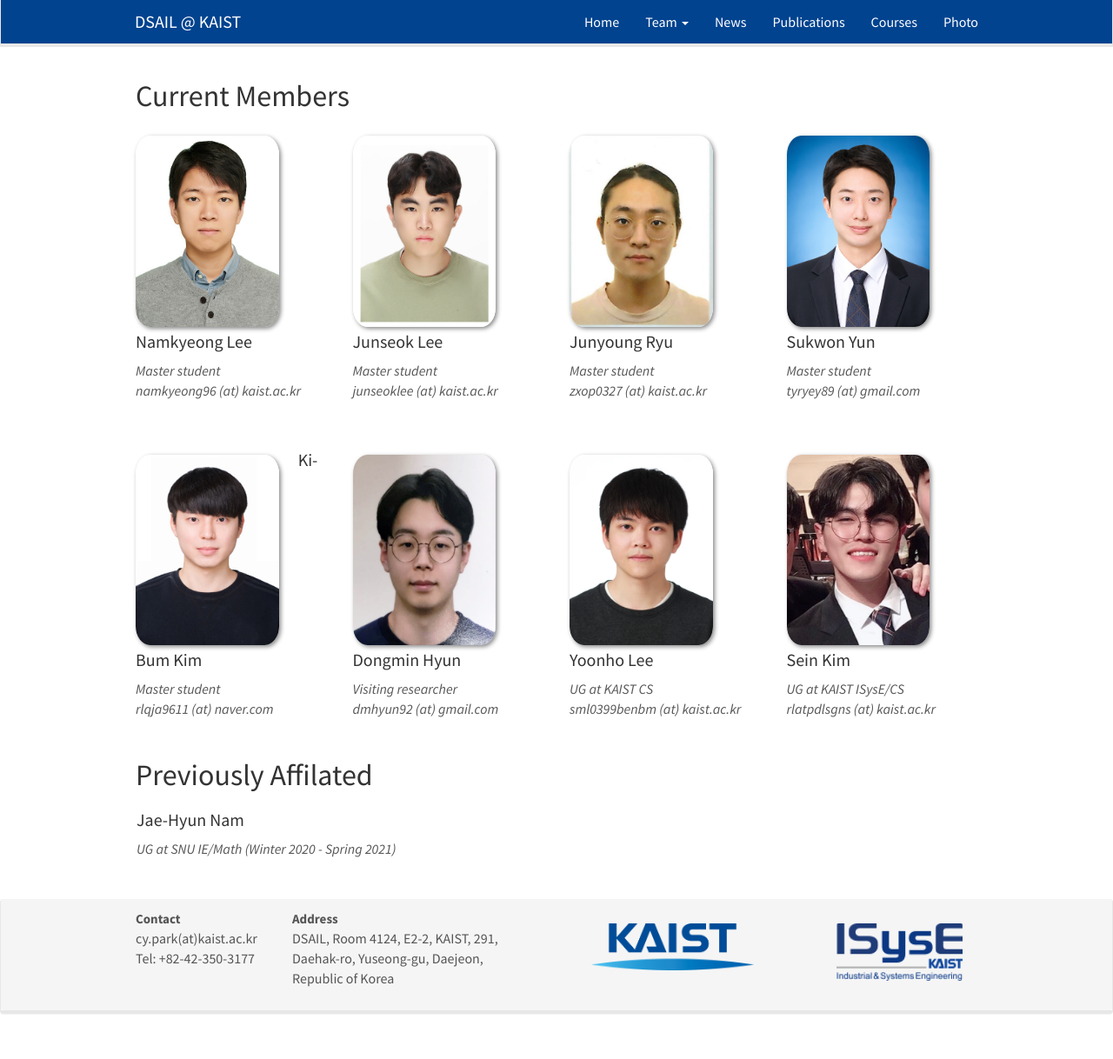
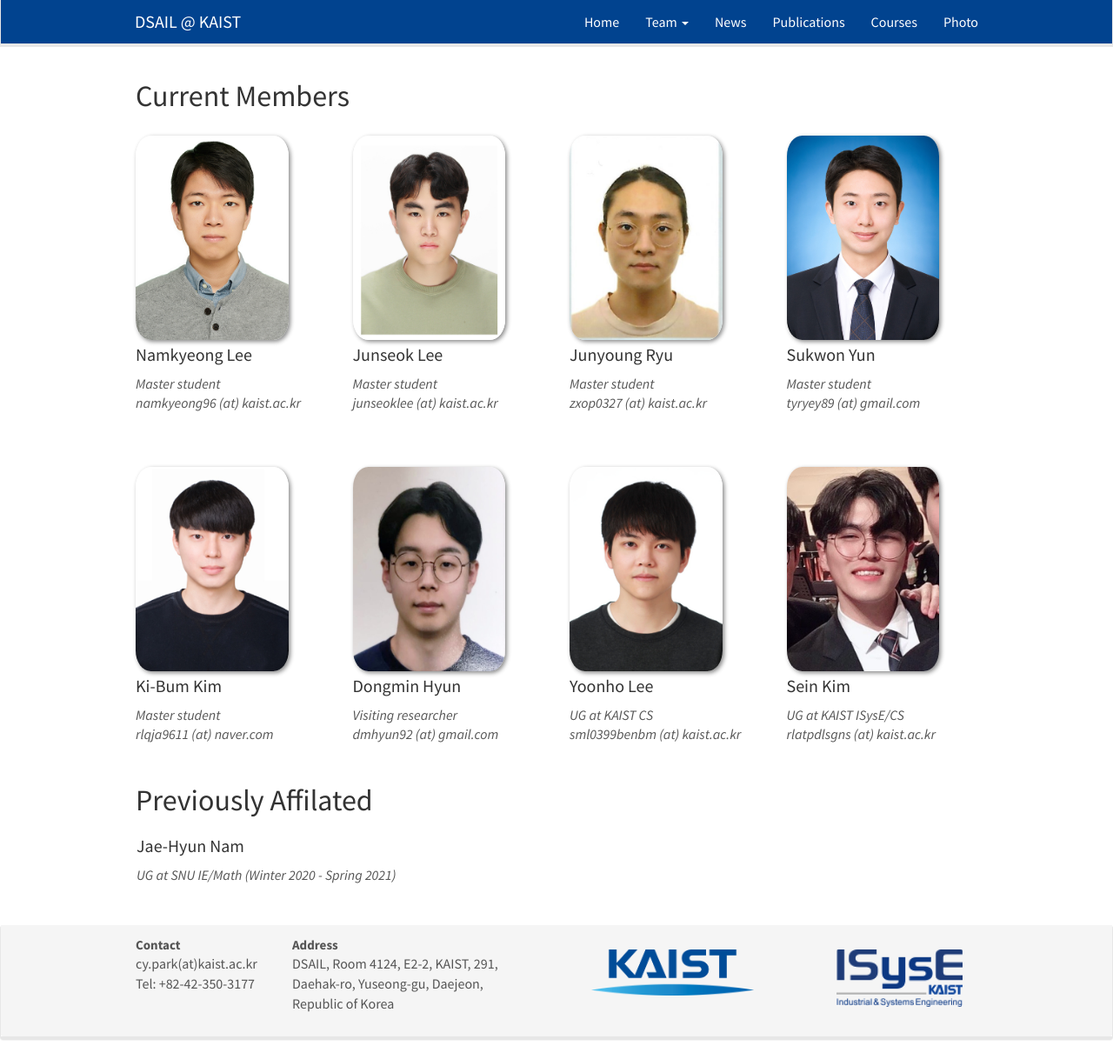
Before and after one commit to kaist-dsail/kaist-dsail.github.io, a Jekyll site: the page built from _pages/members.md, in a window 1280 px wide and 1218 px high. Shown: the whole window at 87% size. Built offline with Jekyll 4.4.1, drawn with Linux system fonts in a browser that asks for light colours; nearby versions of some CDN libraries.

Commit message:
Update members.md

```diff
--- a/_pages/members.md
+++ b/_pages/members.md
@@ -22,7 +22,7 @@
 {% endif %}
 
 <div class="col-md-3 clearfix">
-  <img src="{{ site.url }}{{ site.baseurl }}/images/teampic/{{ member.photo }}" class="img-responsive" width="75%" style="float: left" />
+  <img src="{{ site.url }}{{ site.baseurl }}/images/teampic/{{ member.photo }}" class="img-responsive" width="80%" style="float: left" />
   <h4 style>{{ member.name }}</h4>
   <i>{{ member.info }}<br>{{ member.email }}</i>
   <ul style="overflow: hidden">
```
